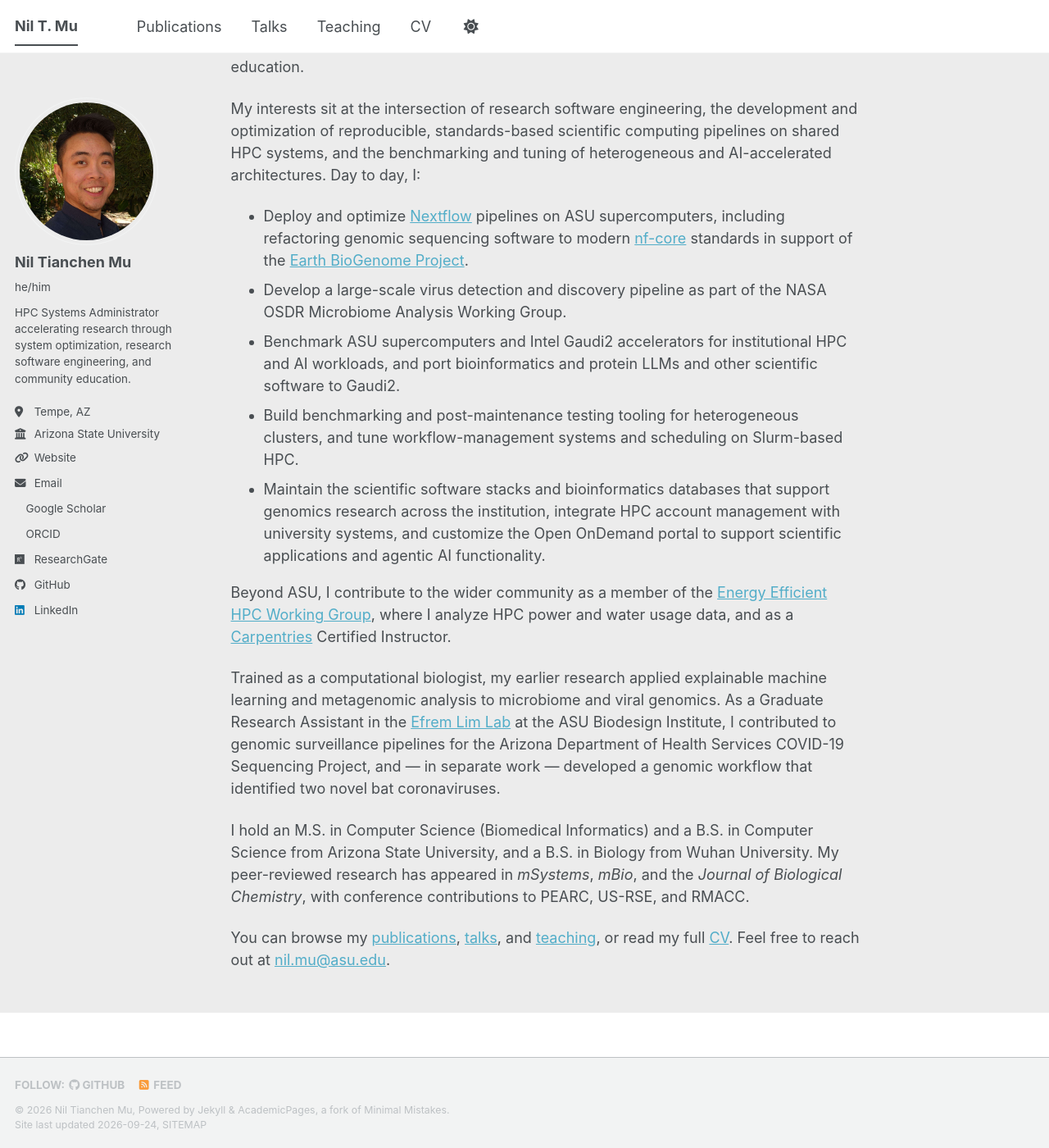
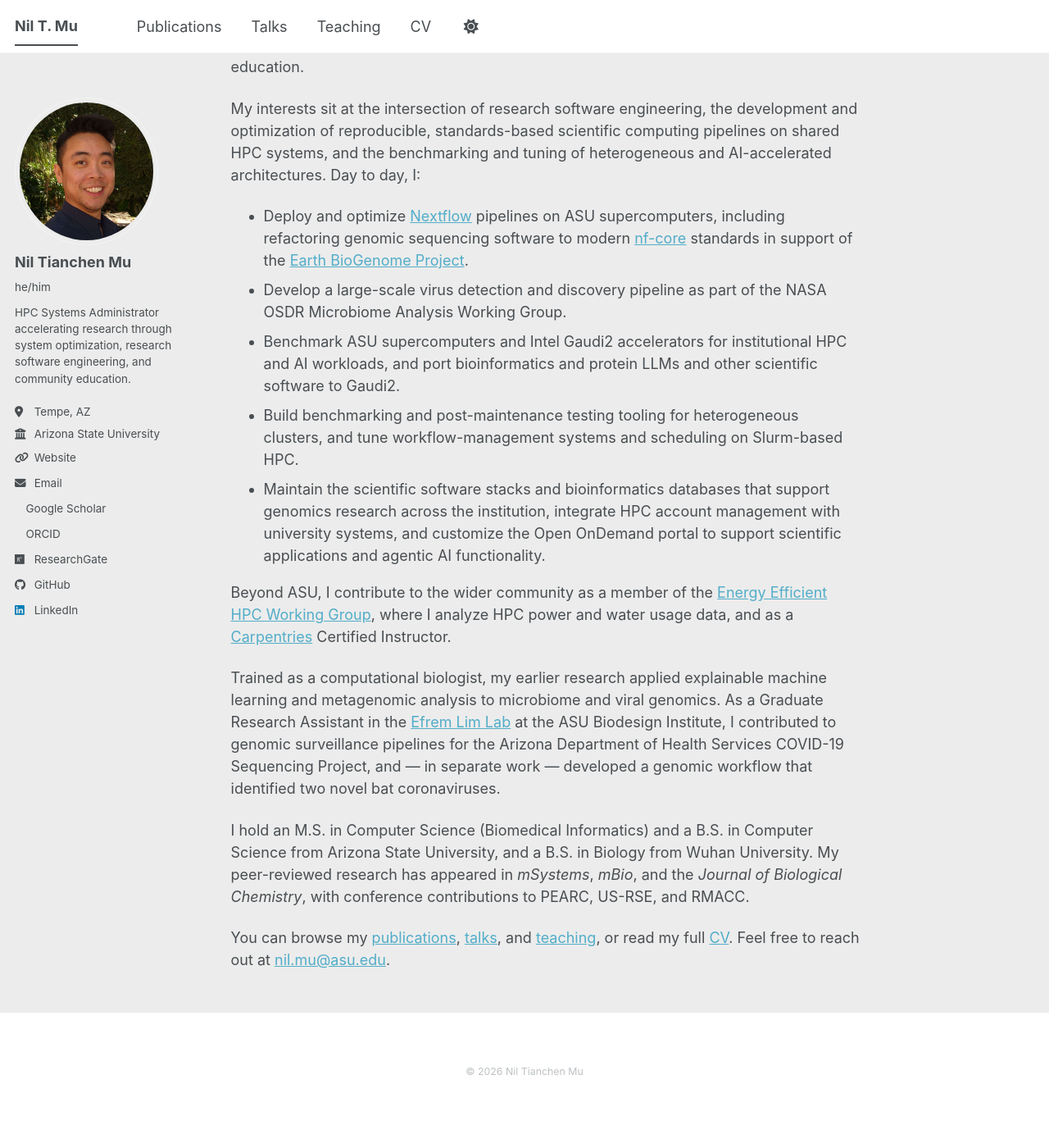
Before and after one commit to NilaBlueshirt/NilaBlueshirt.github.io, a Jekyll site: the page built from _pages/about.md, in a window 1280 px wide and 1400 px high, scrolled down 210 px. Shown: the whole window at 82% size. Built offline with Jekyll 4.4.1, drawn with Linux system fonts in a browser that asks for light colours; a style sheet for code colours, icons or effects is not loaded; after the commit the page ends 1535 px from its top, so only the background shows below that.

Commit message:
Minimalize footer to a single copyright line
Remove the fixed-position footer banner: drop the Follow social bar,
Jekyll/AcademicPages attribution, and sitemap link; unpin the footer
from the viewport and remove its background so it sits as small
centered text at the end of the page.

Co-Authored-By: Claude Fable 5 <noreply@anthropic.com>

```diff
--- a/_includes/footer.html
+++ b/_includes/footer.html
@@ -1,25 +1,5 @@
 {% include base_path %}
 
-{% if site.author.github or site.author.bitbucket or site.atom_feed.hide != true %}
-<div class="page__footer-follow">
-  <ul class="social-icons">
-    {% if site.data.ui-text[site.locale].follow_label %}
-      <li><strong>{{ site.data.ui-text[site.locale].follow_label }}</strong></li>
-    {% endif %}
-    {% if site.author.github %}
-      <li><a href="https://github.com/{{ site.author.github }}"><i class="fab fa-github" aria-hidden="true"></i> GitHub</a></li>
-    {% endif %}
-    {% if site.author.bitbucket %}
-      <li><a href="https://bitbucket.org/{{ site.author.bitbucket }}"><i class="fab fa-bitbucket" aria-hidden="true"></i> Bitbucket</a></li>
-    {% endif %}
-    {% if site.atom_feed.hide != true %}
-    <li><a href="{% if site.atom_feed.path %}{{ site.atom_feed.path }}{% else %}{{ base_path }}/feed.xml{% endif %}"><i class="fa fa-fw fa-rss-square" aria-hidden="true"></i> {{ site.data.ui-text[site.locale].feed_label | default: "Feed" }}</a></li>
-    {% endif %}
-  </ul>
+<div class="page__footer-copyright">
+  &copy; {{ site.time | date: '%Y' }} {{ site.name | default: site.title }}
 </div>
-{% endif %}
-
-<div class="page__footer-copyright">
-  &copy; {{ site.time | date: '%Y' }} {{ site.name | default: site.title }}, {{ site.data.ui-text[site.locale].powered_by | default: "Powered by" }} <a href="https://jekyllrb.com" rel="nofollow">Jekyll</a> &amp; <a href="https://github.com/academicpages/academicpages.github.io">AcademicPages</a>, a fork of <a href="https://mademistakes.com/work/minimal-mistakes-jekyll-theme/" rel="nofollow">Minimal Mistakes</a>.<br />
-  Site last updated {{ "now" | date: '%Y-%m-%d' }}, <a href="/sitemap/" style="text-transform: uppercase;">{{ site.data.ui-text[site.locale].site_map | default: "Sitemap" }}</a>
-</div>
--- a/_sass/layout/_base.scss
+++ b/_sass/layout/_base.scss
@@ -16,7 +16,6 @@ body {
 
   margin: 0;
   padding: $masthead-height 0 0;
-  padding-bottom: 9em;
   font-family: $global-font-family;
   line-height: 1.5;
 
--- a/_sass/layout/_footer.scss
+++ b/_sass/layout/_footer.scss
@@ -4,7 +4,6 @@
 
 .page__footer {
   @include clearfix;
-  background-color: var(--global-footer-bg-color);
   color: var(--global-text-color-light);
 
   float: left;
@@ -13,27 +12,15 @@
   margin-top: 3em;
   width: 100%;
   clear: both;
-
-  /* keep footer in normal document flow so custom widgets do not overlap content */
   height: auto;
-
-  /* keep the footer on the bottom of the page */
-  position: fixed;
-  bottom: 0;
-
-  -webkit-animation: intro 0.3s both;
-          animation: intro 0.3s both;
-  -webkit-animation-delay: 0.45s;
-          animation-delay: 0.45s;
-  border-top: 1px solid var(--global-dark-border-color);
 
   footer {
     @include clearfix;
     margin-left: auto;
     margin-right: auto;
-    margin-top: 1em;
     max-width: 100%;
-    padding: 0 1em 1em;
+    padding: 0.5em 1em;
+    text-align: center;
 
     @include breakpoint($x-large) {
       max-width: $x-large;
@@ -57,48 +44,7 @@
   }
 }
 
-@media screen and (max-width: 768px) {
-  /* don't pin the footer on mobile devices */
-  .page__footer {
-    position: relative;
-    bottom: auto;
-  }
-}
-
 .page__footer-copyright {
   font-family: $global-font-family;
   font-size: $type-size-7;
 }
-
-.page__footer-follow {
-  ul {
-    margin: 0;
-    padding: 0;
-    list-style-type: none;
-  }
-
-  li {
-    display: inline-block;
-    padding-top: 5px;
-    padding-bottom: 5px;
-    font-family: $sans-serif-narrow;
-    font-size: $type-size-6;
-    text-transform: uppercase;
-  }
-
-  li + li:before {
-    content: "";
-    padding-right: 5px;
-  }
-
-  a {
-    padding-right: 10px;
-    font-weight: bold;
-  }
-
-  .social-icons {
-    a {
-      white-space: nowrap;
-    }
-  }
-}
```
